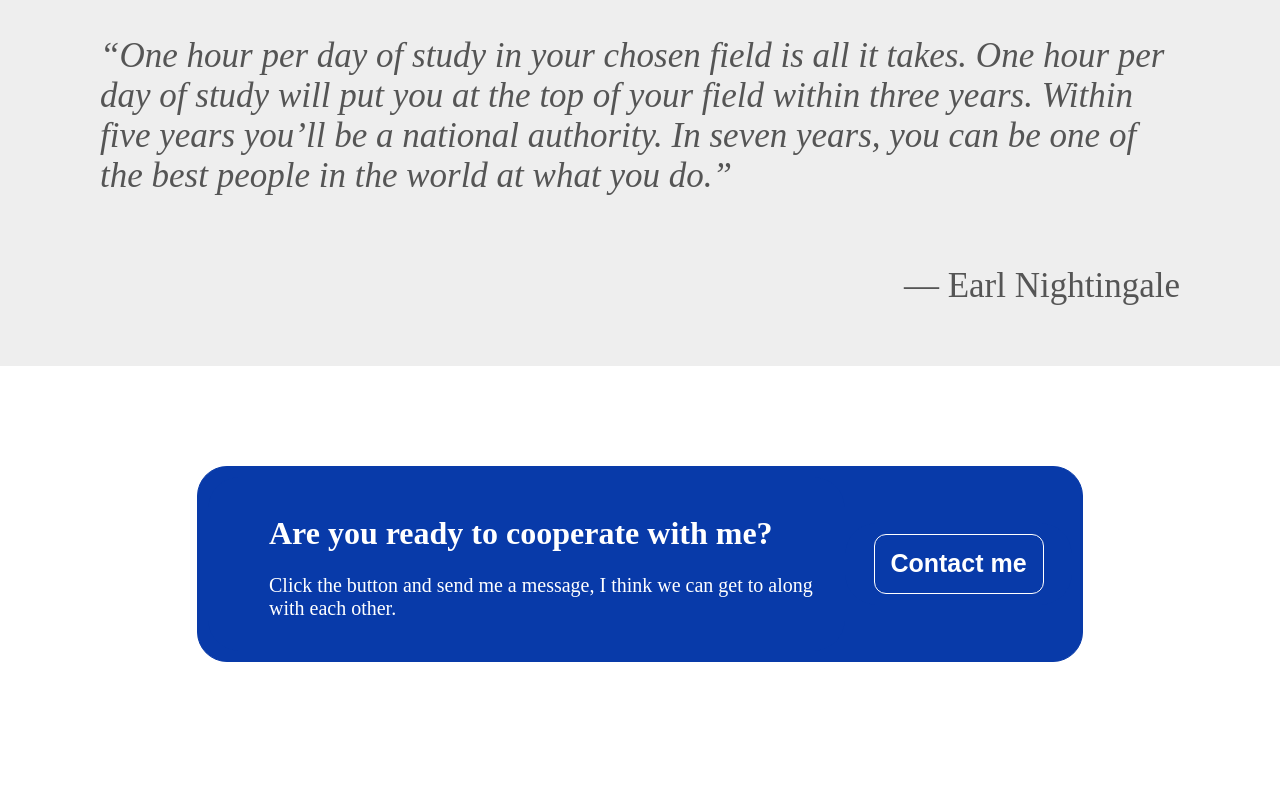
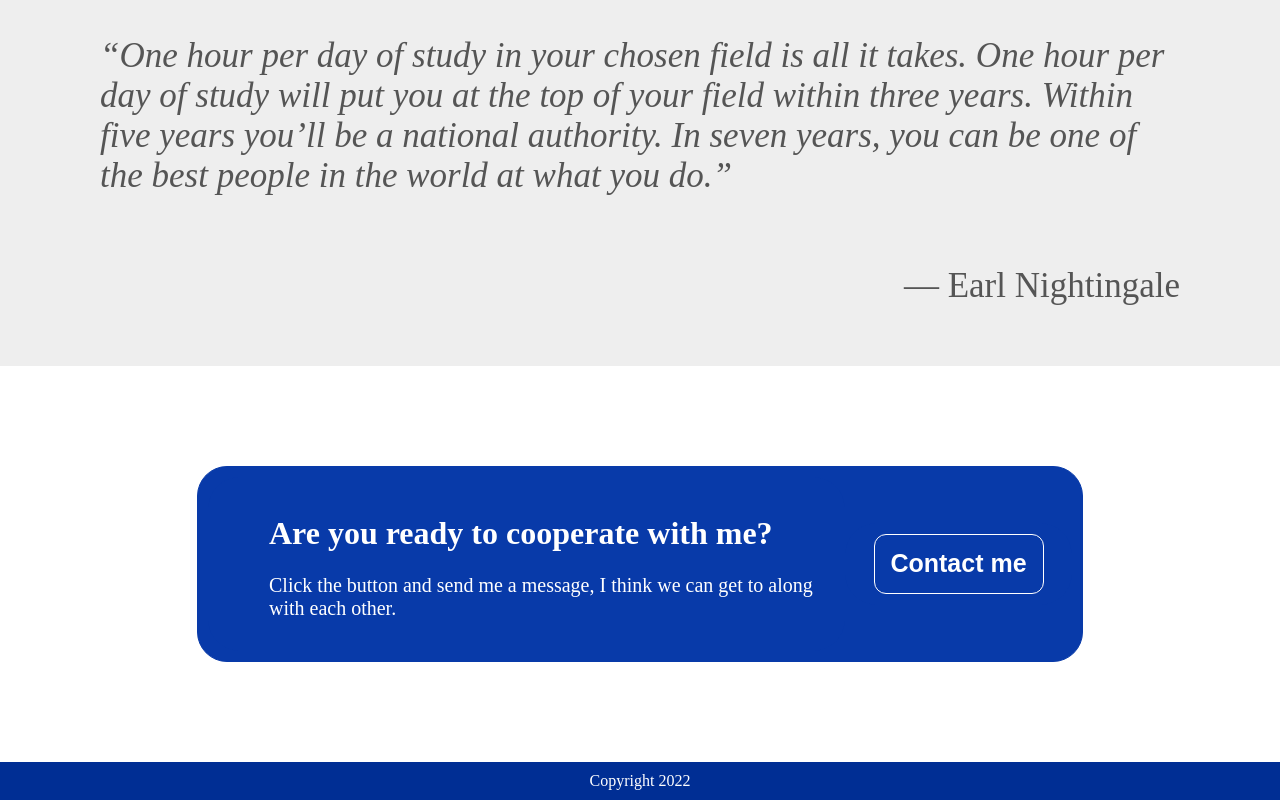
Before and after one commit to BBUTTER98/landing-page, a plain HTML site: page index.html in a window 1280 px wide. Shown: the part 1264-2064 px from the top of the page. Before the commit the page ends 2026 px from the top, so only its background shows below. Drawn offline with Linux system fonts and the light colour scheme.

Commit message:
final version of the project has a dark-blue footer, i added more comments to the html file and that's it, that's landing page did in my version by the following TheOdinProject course

```diff
--- a/index.html
+++ b/index.html
@@ -1,6 +1,7 @@
 <!DOCTYPE html>
 <html lang="en">
 <head>
+    <!--Main settings for whole page-->
     <meta charset="UTF-8">
     <meta http-equiv="X-UA-Compatible" content="IE=edge">
     <meta name="viewport" content="width=device-width, initial-scale=1.0">
@@ -8,6 +9,7 @@
     <title>Page about BBUTTER98</title>
 </head>
 <body>
+    <!--header section-->
     <header>
         <section class="logo">
             <h1>BBUTTER98</h1>
@@ -21,6 +23,9 @@
             </ul>
         </section>
     </header>
+    <!--end of the header section-->
+
+    <!--quick preview section-->
     <section id="preview">
         <section>
             <h3>A note about me</h3>
@@ -34,6 +39,9 @@
             <img src="https://cdn1.naekranie.pl/wp-content/uploads/2021%2F08%2Fshang7_610a80dba59b4.jpeg" alt="moris from schang chi">
         </section>
     </section>
+    <!--end of the quick preview section-->
+
+    <!--technologies section-->
     <section id="technologies">
        <section>
             <h1>Technologies which I am learning about</h1>
@@ -65,10 +73,16 @@
             </section>
        </section>
     </section>
+    <!--end of the technologies section-->
+
+    <!--quote section-->
     <section id="quote">
         <p><i>“One hour per day of study in your chosen field is all it takes. One hour per day of study will put you at the top of your field within three years. Within five years you’ll be a national authority. In seven years, you can be one of the best people in the world at what you do.”</i></p>
         <p>— Earl Nightingale</p>
     </section>
+    <!--end of the quote section-->
+
+    <!--callback section-->
     <section id="callback">
         <section>
             <section class="text">
@@ -80,5 +94,12 @@
             </section>
         </section>
     </section>
+    <!--end of the callback section-->
+
+    <!--footer section-->
+    <footer>
+        Copyright 2022
+    </footer>
+    <!--end of the footer section-->
 </body>
 </html>
--- a/styles/style.css
+++ b/styles/style.css
@@ -43,7 +43,7 @@ header section:nth-child(2) ul li a:hover{
     color: #555;
     cursor: pointer;
 }
-/*end of header styles*/
+/*end of the header styles*/
 
 /*quick preview styles*/
 #preview{
@@ -142,7 +142,7 @@ header section:nth-child(2) ul li a:hover{
     text-align: center;
     font-size: 30px;
 }
-/*end of technologies section*/
+/*end of the technologies section*/
 
 /*quote section*/
 #quote{
@@ -160,7 +160,7 @@ header section:nth-child(2) ul li a:hover{
     align-self:flex-end;
     margin-right: 0;
 }
-/*end of quote section*/
+/*end of the quote section*/
 
 /*callback section*/
 #callback{
@@ -212,4 +212,13 @@ header section:nth-child(2) ul li a:hover{
     background-color: white;
     cursor: pointer;
 }
-/*end of callback section*/
+/*end of the callback section*/
+
+/*footer section*/
+footer{
+    background-color: #002E94;
+    color: white;
+    text-align: center;
+    padding: 10px;
+}
+/*end of footer section*/
```
